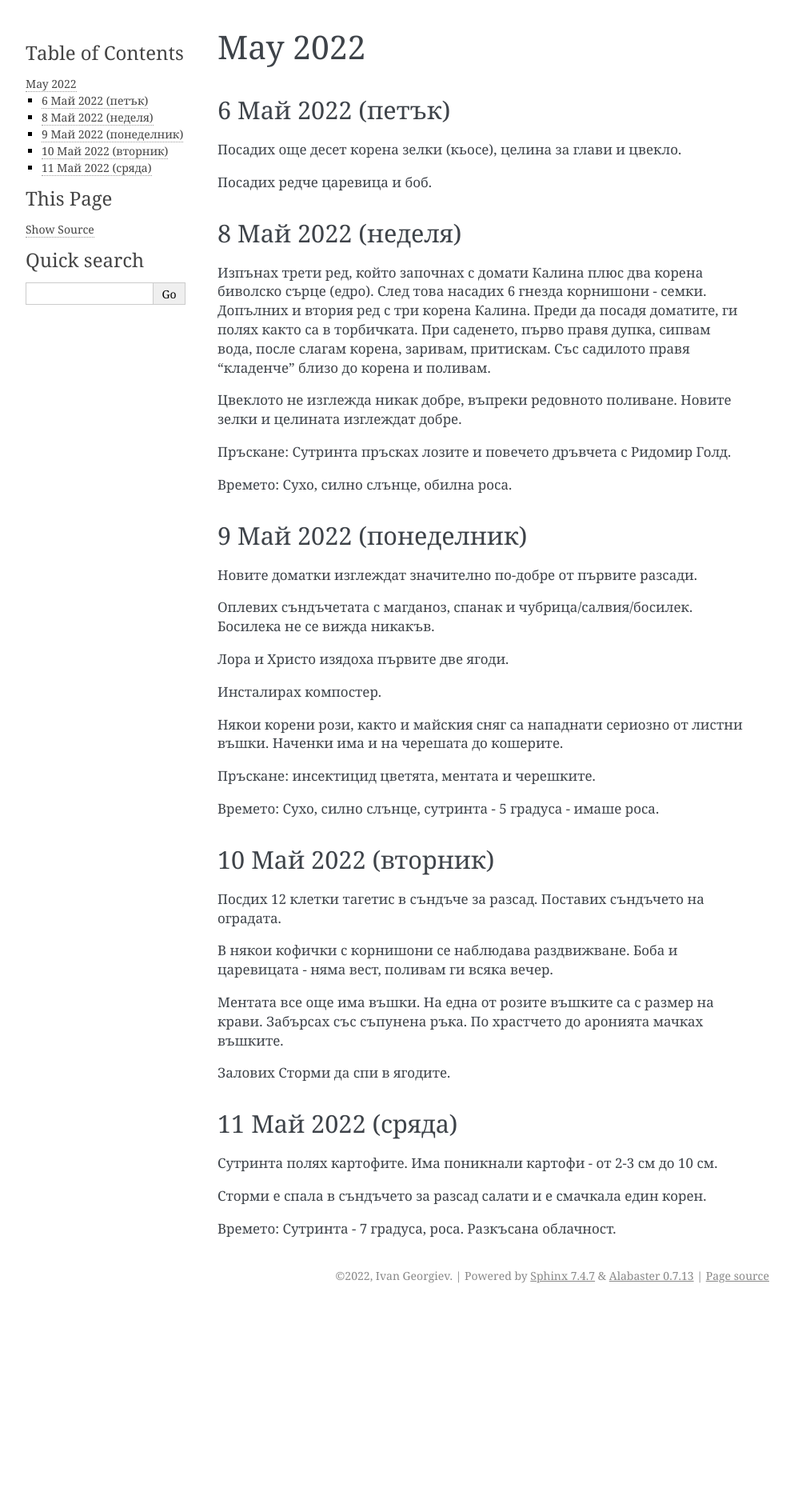
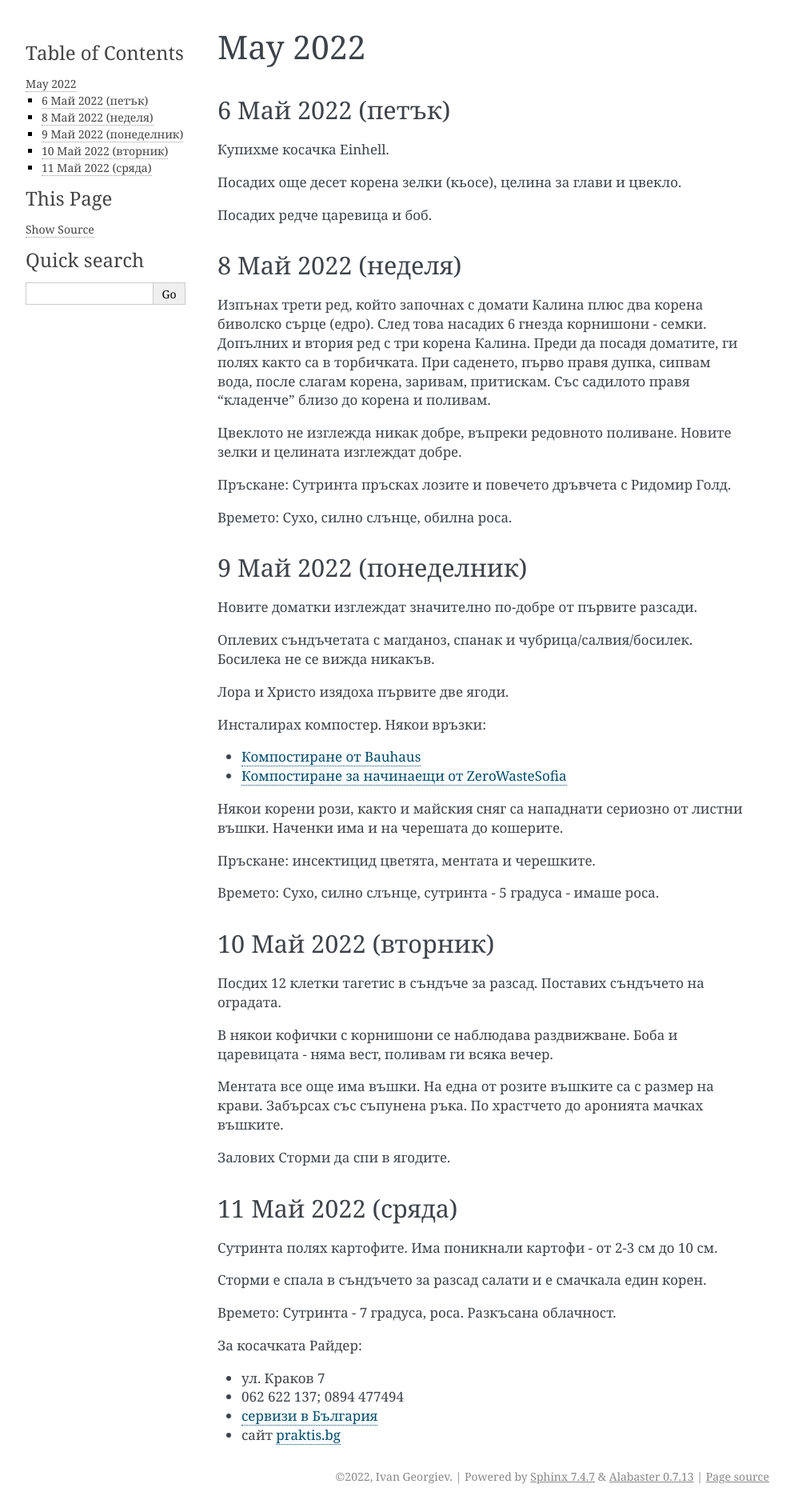
Before and after one commit to ivangeorgiev/life, a Sphinx documentation site: the page built from docs/dnevnici/garden/garden-2022-05.md, in a window 1280 px wide. Shown: the whole page at 80% size, without its empty margins (148-1141 px from the left). Built offline with Sphinx 7.4.7, drawn with Linux system fonts in a browser that asks for light colours; before the commit the page ends 1634 px from its top, so only the background shows below that.

Commit message:
blogging

```diff
--- a/docs/dnevnici/garden/garden-2022-05.md
+++ b/docs/dnevnici/garden/garden-2022-05.md
@@ -3,6 +3,8 @@ May 2022
 
 6 Май 2022 (петък)
 -------------------------
+
+Купихме косачка Einhell.
 
 Посадих още десет корена зелки (кьосе), целина за глави и цвекло.
 
@@ -28,7 +30,10 @@ May 2022
 
 Лора и Христо изядоха първите две ягоди.
 
-Инсталирах компостер.
+Инсталирах компостер. Някои връзки:
+
+- [Компостиране от Bauhaus](https://bauhaus.bg/kompostirane)
+- [Компостиране за начинаещи от ZeroWasteSofia](https://zerowastesofia.com/composting-for-dummies/)
 
 Някои корени рози, както и майския сняг са нападнати сериозно от листни въшки. Наченки има и на черешата до кошерите.
 
@@ -55,3 +60,10 @@ May 2022
 Сторми е спала в съндъчето за разсад салати и е смачкала един корен.
 
 Времето: Сутринта - 7 градуса, роса. Разкъсана облачност.
+
+За косачката Райдер:
+
+- ул. Краков 7
+- 062 622 137; 0894 477494
+- [сервизи в България](https://www.raider.bg/magazini-i-servizi-6?country=2)
+- сайт [praktis.bg](http://praktis.bg)
```
Also changed, not shown: docs/dnevnici/life/life-2022-05.md (+2 -0 lines).
